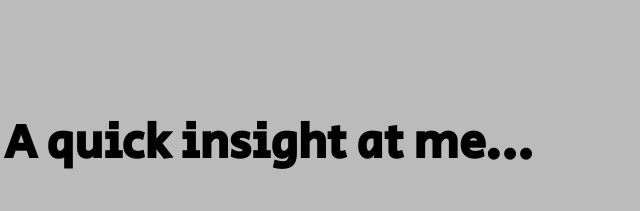
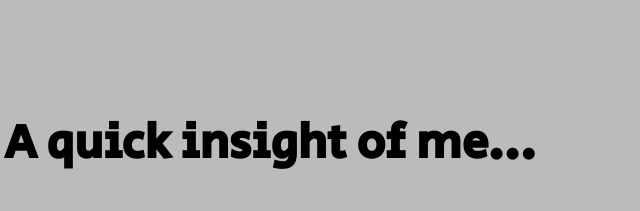
Before and after one commit to Baplaa/baplaa.github.io, a website: page templates/index.html in a window 1280 px wide. Shown: the part 203-414 px from the top of the page, 108-748 px from the left. Drawn offline with Linux system fonts and the light colour scheme.

Commit message:
fix header grammar

```diff
--- a/templates/index.html
+++ b/templates/index.html
@@ -17,7 +17,7 @@
 <body>
     <div class="index_container">
         <div class="greetings_container">
-            <h1>A quick insight at me...</h1>
+            <h1>A quick insight of me...</h1>
             <p><i>> I aim to apply my technical and business skills for innovative tech projects and intense work environments. <br>> My analytical, reliable, and adaptive workflow and mindset supports this objective of mine. <br>> Passionate to learn, I am also a determined problem-solver.</i><p>
         </div>
         <img src="img/avatar.png" class="selfie">
```
